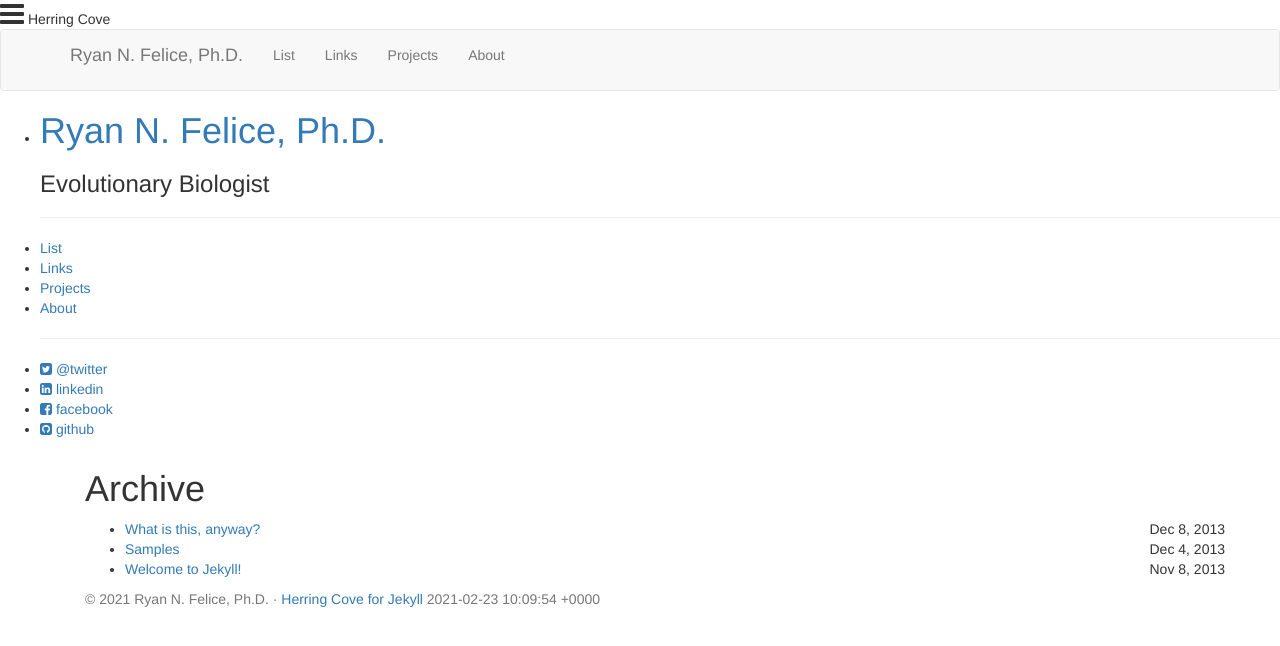
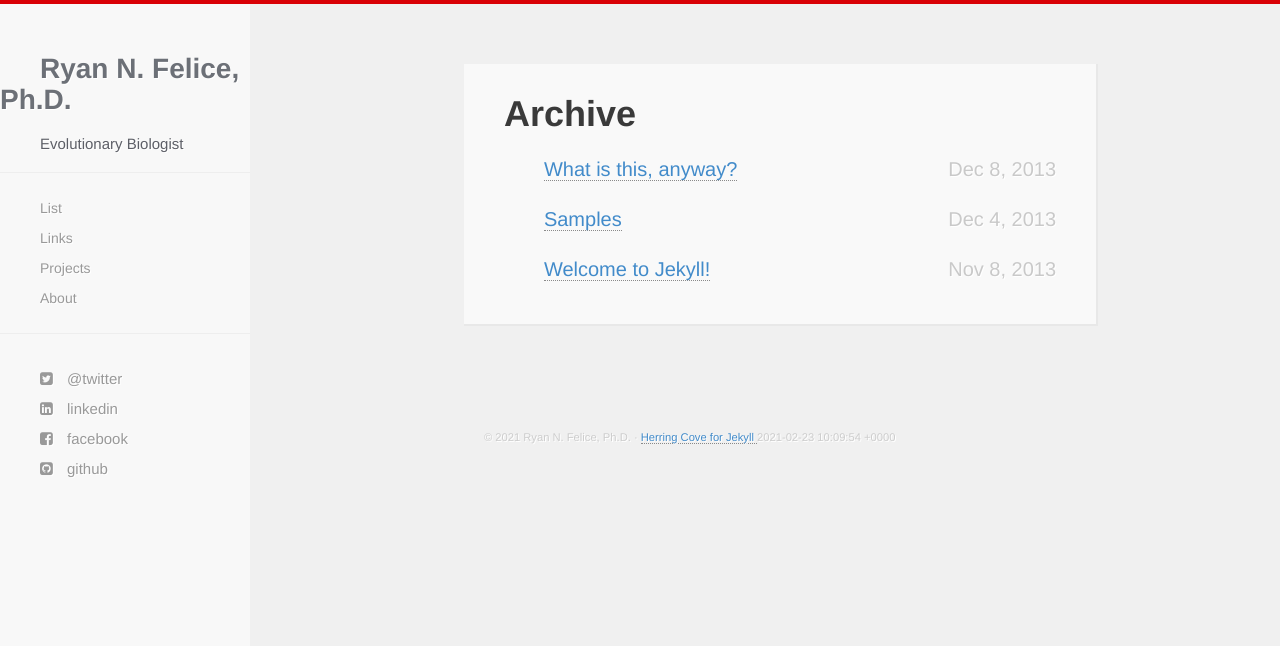
Before and after one commit to mellamosummer/mellamosummer.github.io, a Jekyll site: the page built from list.html, in a window 1280 px wide. Shown: the top 646 px of the page. Built offline with Jekyll 4.4.1, drawn with Linux system fonts in a browser that asks for light colours; nearby versions of some CDN libraries; library files that are not in the unit come from our copies; Markdown is read by kramdown in place of the engine named in the settings; part of the change alters nothing that is shown.

```diff
--- a/_config.yml
+++ b/_config.yml
@@ -1,6 +1,6 @@
 name: Ryan N. Felice, Ph.D.
 author: Herring Cove
-baseurl: "rnfelice/rnfelice.github.io"
+baseurl: "/"
 description: Evolutionary Biologist
 github: http://www.github.com/rnfelice
 twitter: http://www.twitter.com/
```
